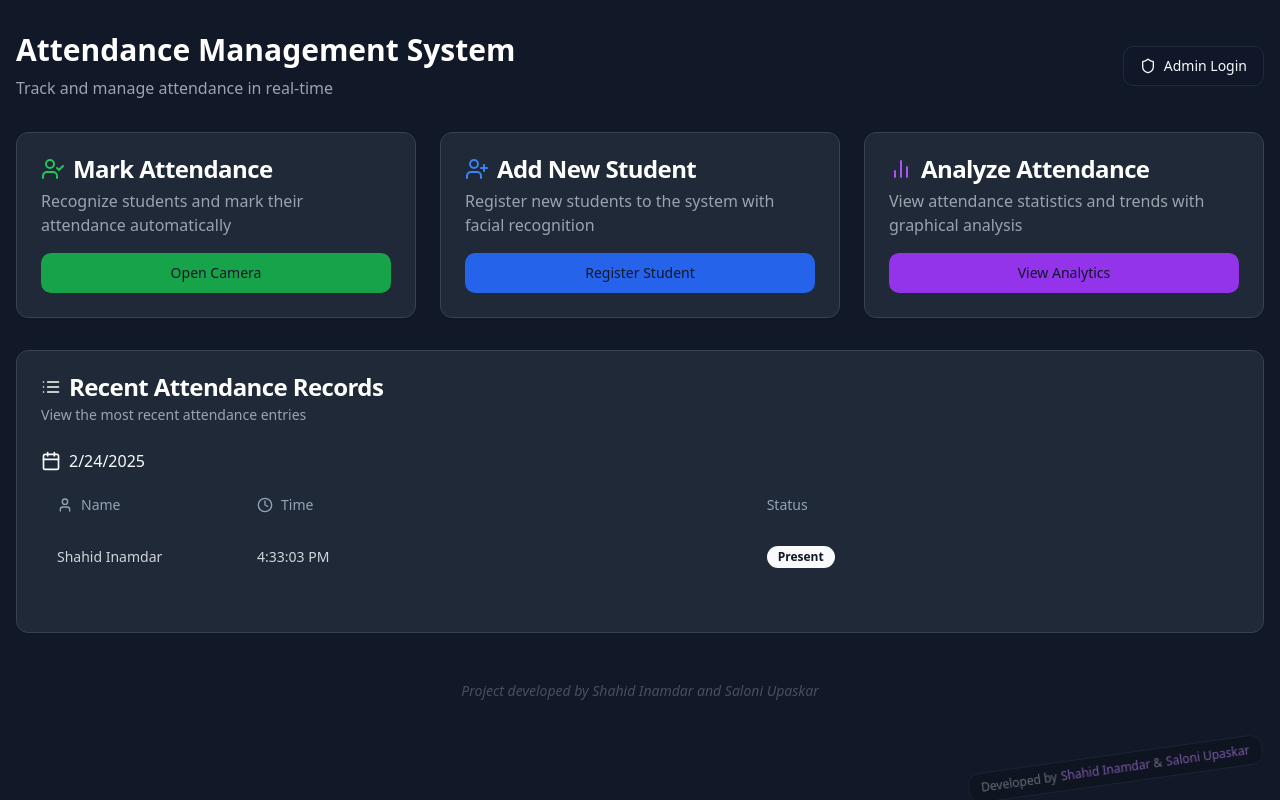
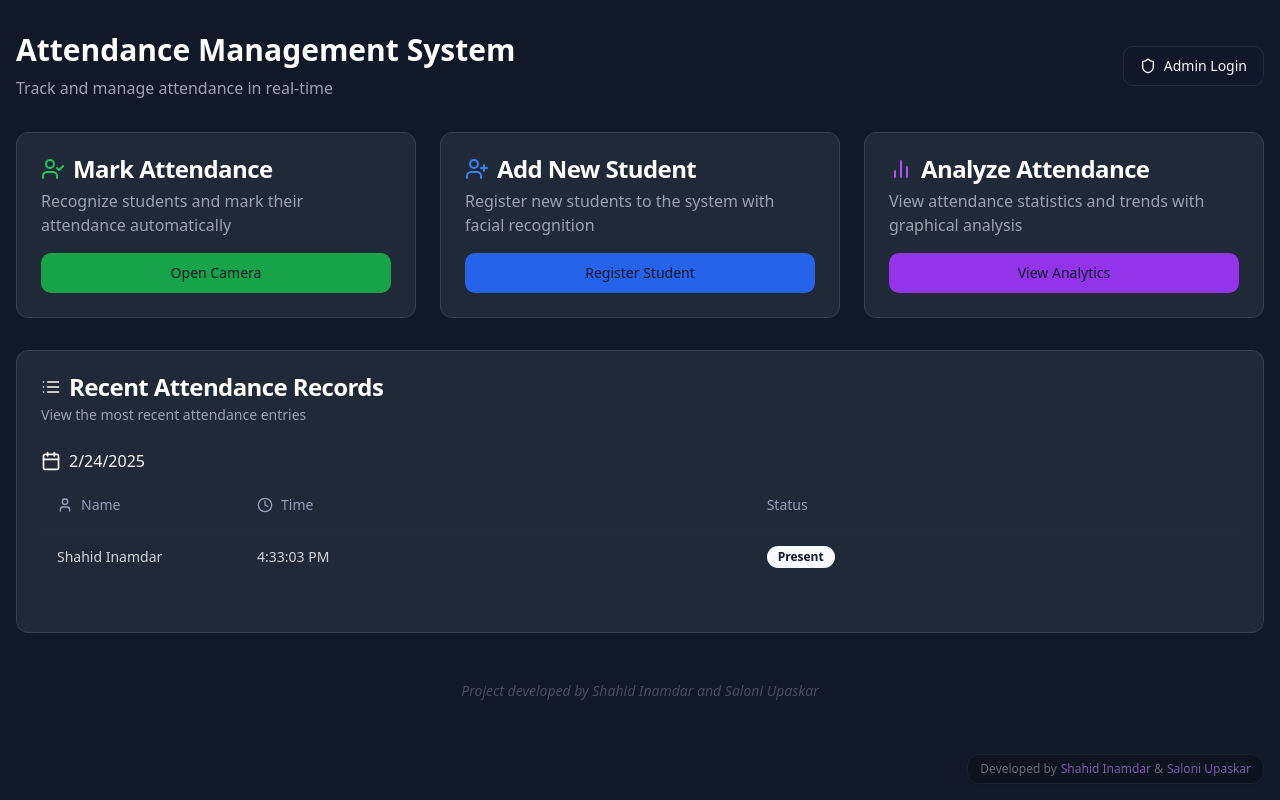
Before and after one commit to shahiddda/face-attendance-automator, a React (Vite) app: page / in a window 1280 px wide. Built offline with nearby package versions, Linux system fonts and the light colour scheme.

Commit message:
Refactor watermark layout
The watermark layout has been changed to a single line instead of multiple lines.

```diff
--- a/src/App.tsx
+++ b/src/App.tsx
@@ -26,8 +26,8 @@ const App = () => (
         </Routes>
       </BrowserRouter>
 
-      {/* Watermark */}
-      <div className="fixed bottom-4 right-4 opacity-60 rotate-[-8deg] text-xs text-gray-500 dark:text-gray-400 pointer-events-none select-none z-50">
+      {/* Watermark - removed rotation */}
+      <div className="fixed bottom-4 right-4 opacity-60 text-xs text-gray-500 dark:text-gray-400 pointer-events-none select-none z-50">
         <div className="bg-white/30 dark:bg-black/30 backdrop-blur-sm px-3 py-1.5 rounded-lg border border-gray-200 dark:border-gray-800 shadow-sm">
           <p className="font-light">
             Developed by
```
